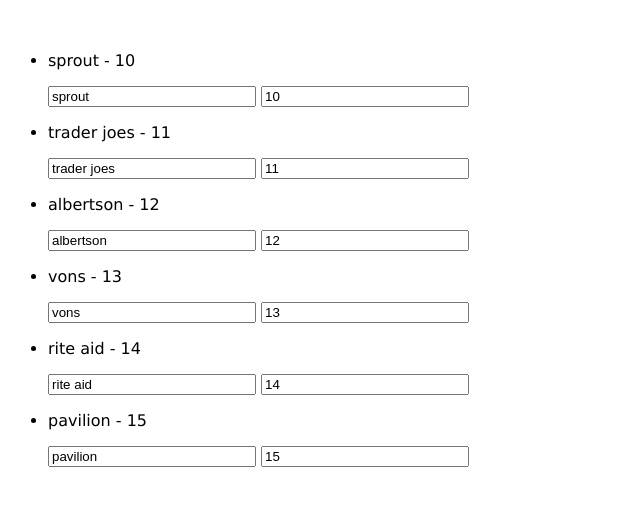
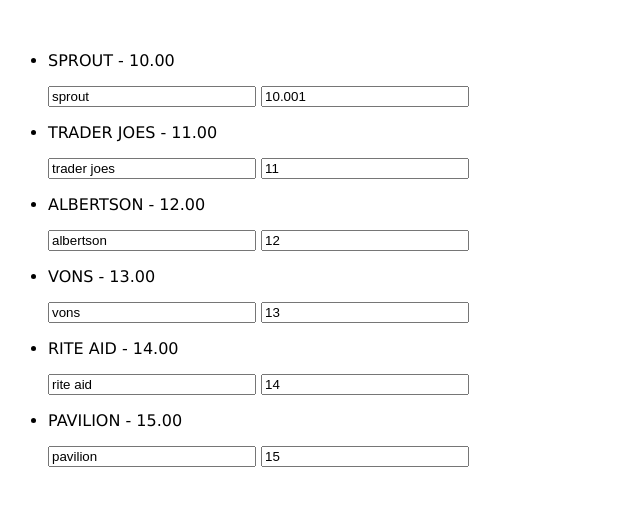
Before and after one commit to webkay/expenses-app, a plain HTML site: page index.html in a window 1280 px wide. Shown: the part 148-654 px from the top of the page, without its empty margins (0-640 px from the left). Drawn offline with Linux system fonts and the light colour scheme.

Commit message:
Filters
https://code.angularjs.org/1.2.32/docs/api/ng/filter

```diff
--- a/index.html
+++ b/index.html
@@ -15,7 +15,7 @@
     <div ng-controller="ExpensesViewController">
       <ul>
         <li ng-repeat="expense in expenses">
-          <p>{{expense.description}} - {{expense.amount}}</p>
+          <p>{{expense.description | uppercase}} - {{expense.amount | number:2}}</p>
           <input ng-model="expense.description" type="text" />
           <input ng-model="expense.amount" type="number" />
         </li>
--- a/js/app.js
+++ b/js/app.js
@@ -6,7 +6,7 @@ app.controller('HomeViewController', ['$scope', function ($scope) {
 
 app.controller('ExpensesViewController', ['$scope', function ($scope) {
   $scope.expenses = [
-    {description: "sprout", amount: 10, date: '2014-10-01'},
+    {description: "sprout", amount: 10.001, date: '2014-10-01'},
     {description: "trader joes", amount: 11, date: '2014-10-02'},
     {description: "albertson", amount: 12, date: '2014-10-03'},
     {description: "vons", amount: 13, date: '2014-10-04'},
```
